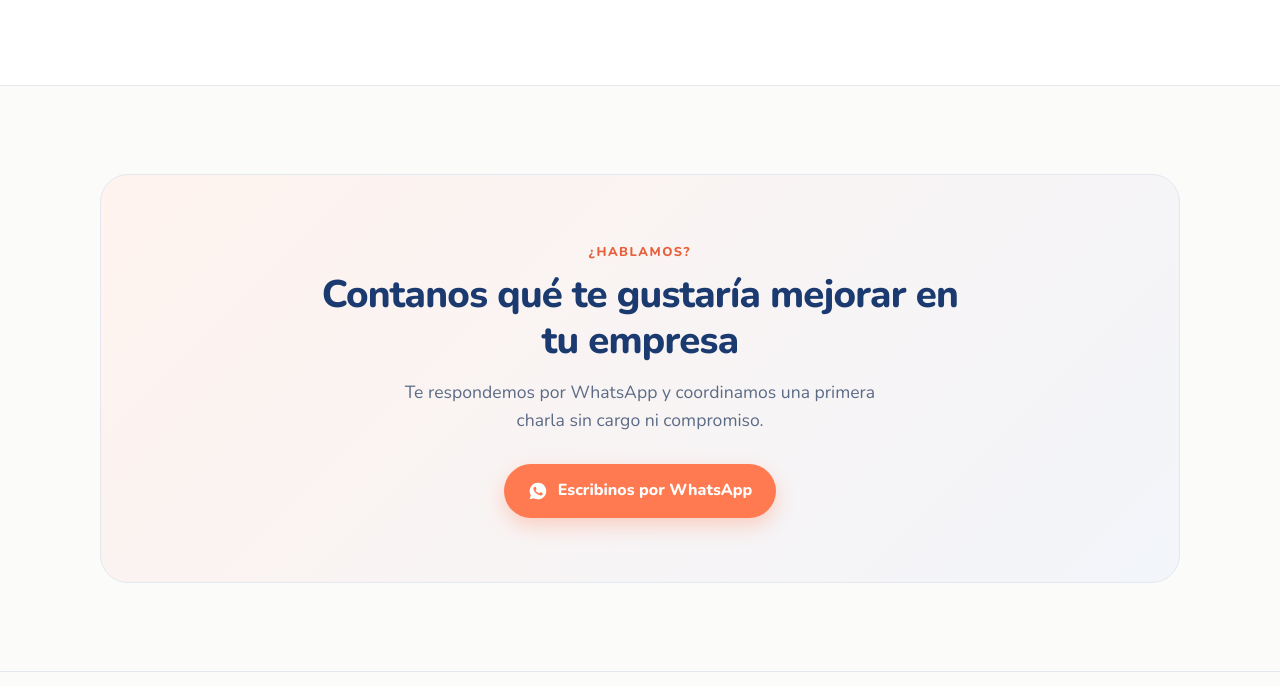
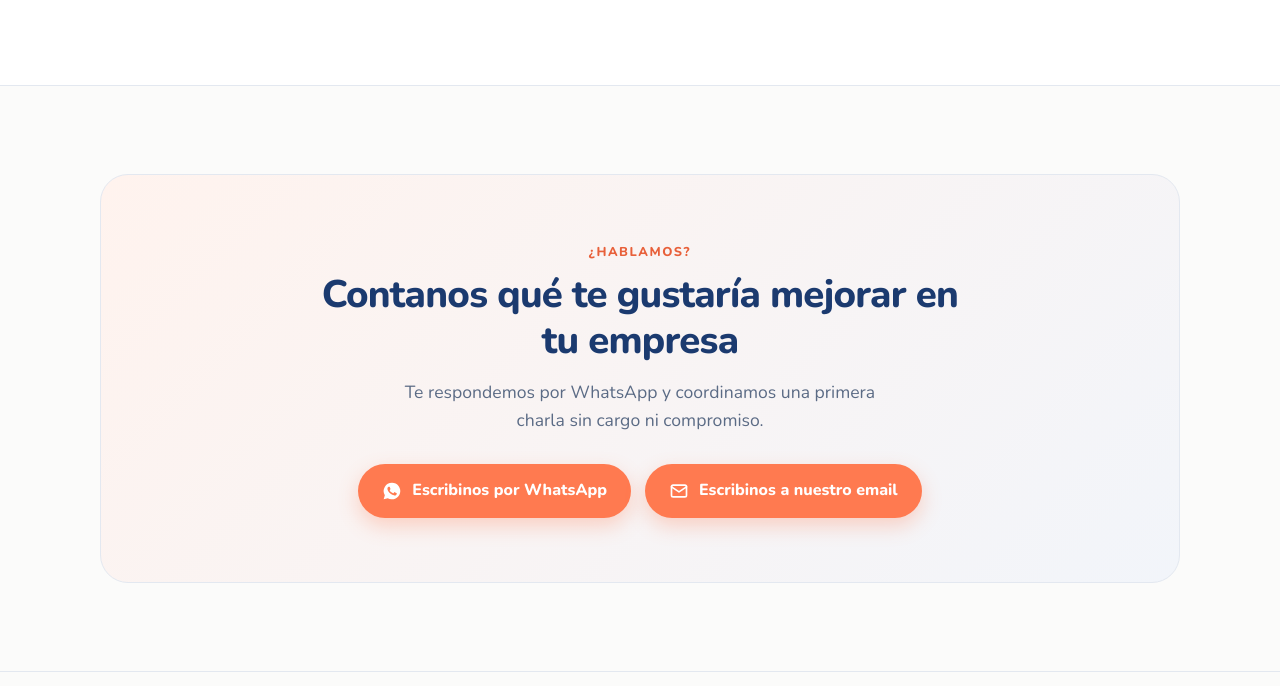
Before and after one commit to Tecnolakis/felizia-web, a plain HTML site: page index.html in a window 1280 px wide. Shown: the part 3992-4678 px from the top of the page. Drawn offline with nearby package versions, Linux system fonts and the light colour scheme.

Commit message:
Agregar botón de email en el bloque de contacto
Co-Authored-By: Claude Opus 5.5 <noreply@anthropic.com>

```diff
--- a/index.html
+++ b/index.html
@@ -251,6 +251,8 @@
     }
     .cta h2 { max-width: 640px; margin: 0 auto; }
     .cta p { color: var(--muted); font-size: 1.1rem; margin: 14px auto 30px; max-width: 520px; }
+    .cta-actions { display: flex; flex-wrap: wrap; justify-content: center; gap: 14px; }
+    @media (max-width: 520px) { .cta-actions .btn { width: 100%; justify-content: center; } }
 
     /* Footer */
     footer { border-top: 1px solid var(--line); padding: 36px 0; }
@@ -533,10 +535,16 @@
           <span class="eyebrow">¿Hablamos?</span>
           <h2>Contanos qué te gustaría mejorar en tu empresa</h2>
           <p>Te respondemos por WhatsApp y coordinamos una primera charla sin cargo ni compromiso.</p>
+          <div class="cta-actions">
           <a class="btn btn-primary wa-link" href="#">
             <svg viewBox="0 0 24 24" fill="currentColor" aria-hidden="true"><path d="M12 2a10 10 0 0 0-8.6 15.1L2 22l5-1.3A10 10 0 1 0 12 2Zm5.4 14.1c-.2.6-1.3 1.2-1.8 1.2-.5.1-1 .1-3.3-.8-2.8-1.1-4.6-4-4.7-4.2-.1-.2-1.1-1.5-1.1-2.9s.7-2 1-2.3c.2-.3.5-.3.7-.3h.5c.2 0 .4 0 .6.5l.8 2c.1.2.1.4 0 .5l-.3.5-.4.4c-.1.1-.3.3-.1.6.2.3.7 1.2 1.6 2 1.1 1 2 1.3 2.3 1.4.3.1.5.1.6-.1l.9-1.1c.2-.3.4-.2.6-.1l1.9.9c.3.1.5.2.5.3.1.1.1.6-.1 1.3Z"/></svg>
             Escribinos por WhatsApp
           </a>
+          <a class="btn btn-primary" href="mailto:prago@felizia.com.ar?subject=Consulta%20desde%20felizia.com.ar">
+            <svg viewBox="0 0 24 24" fill="none" stroke="currentColor" stroke-width="2" stroke-linecap="round" stroke-linejoin="round" aria-hidden="true"><rect x="3" y="5" width="18" height="14" rx="2"/><path d="m3 7 9 6 9-6"/></svg>
+            Escribinos a nuestro email
+          </a>
+          </div>
         </div>
       </div>
     </section>
```
